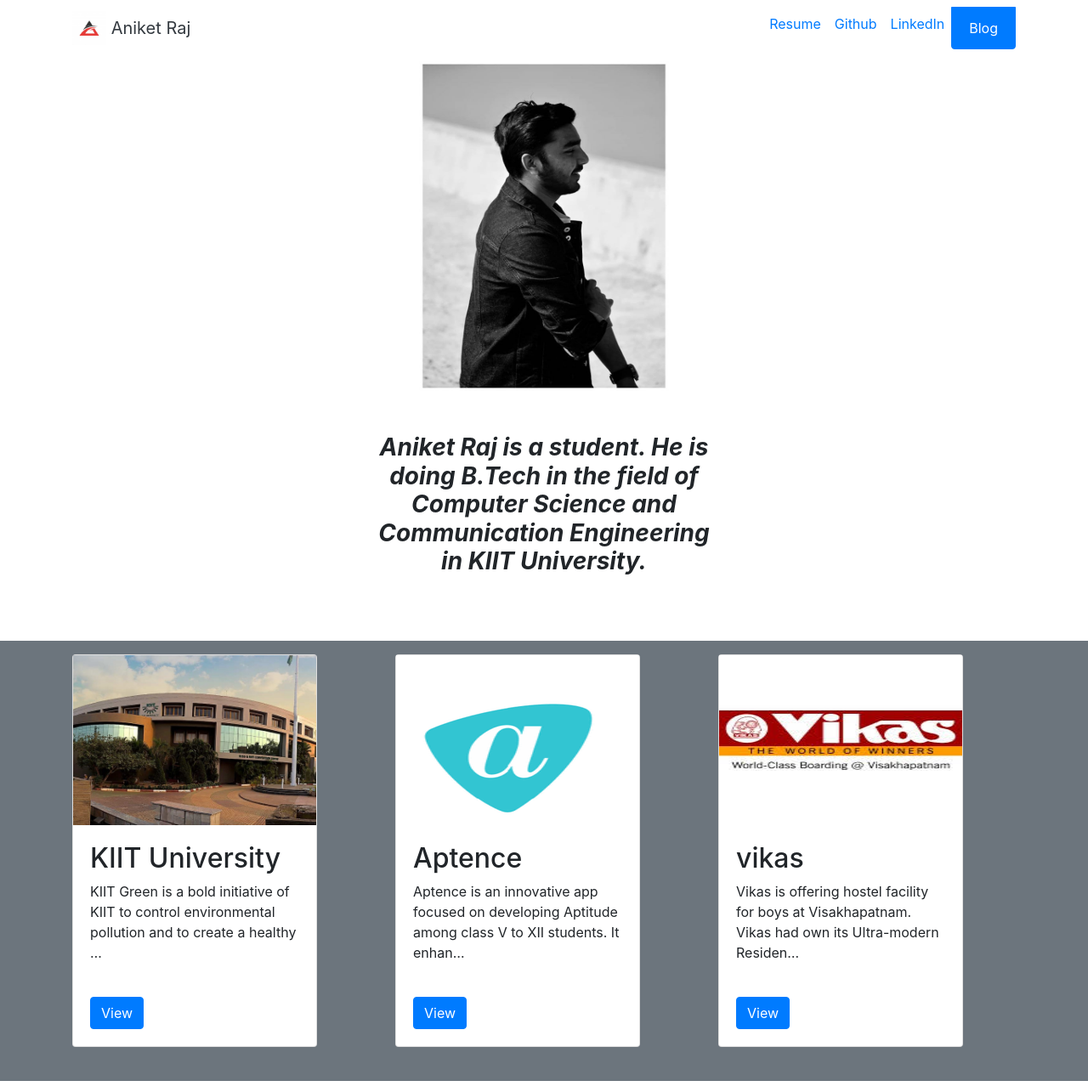
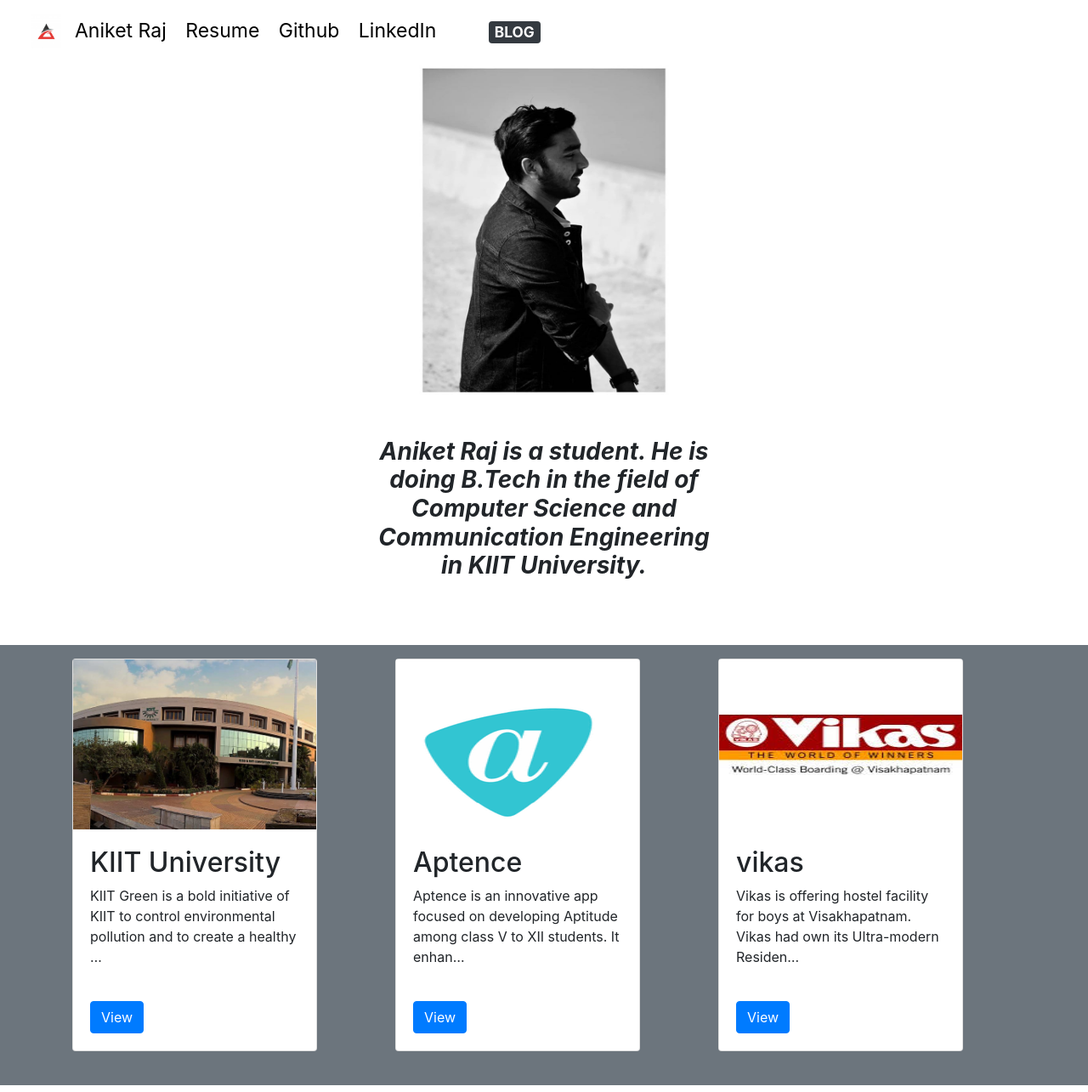
Before and after one commit to Aniket1317/Personal-Portfolio, a Django app: page / in a window 1280 px wide. Shown: the whole page at 85% size. Run offline with Django 3.2, Linux system fonts and the light colour scheme; data comes from the database, SQL or seed files in the repository; some libraries are stand-ins or nearby versions.

Commit message:
css change

```diff
--- a/portfolio_app/static/portfolio_app/custom.css
+++ b/portfolio_app/static/portfolio_app/custom.css
@@ -1,12 +1,38 @@
-@media (min-width: 992px){
+@media screen and (max-width: 500px){
 	#hometext {
 		font-size: 1.2rem;
 	}
 	#blogdetailtitle {
 		font-size: 5rem;
 	}
+	.navigation_bar{
+        padding: 17px;
+    }
 }
-
-.navbar-nav .nav-link:hover {
-	color:rgba(0,0,0,5); !important;
+.navigation_bar{
+    padding: 17px;
+    font-size: 23px;
+    background-color: #fff;
 }
+.navimg{
+    padding: 0px;
+    margin: 0px;
+    width: 35px;
+    float: left;
+    margin-left: 5px;
+}
+.navcon{
+    margin-top: 8px;
+    margin-left: 16px;
+    color:black;
+    text-decoration:none;
+}
+.navcont{
+    margin-top: 8px;
+    margin-left: 55px;
+    color:white;
+    text-decoration:none;
+}
+.nav_right{
+	text-align: right;
+}
--- a/portfolio_app/templates/portfolio_app/base.html
+++ b/portfolio_app/templates/portfolio_app/base.html
@@ -16,29 +16,27 @@
     <link rel="shortcut icon" type="image/png" href="{% static 'portfolio_app/logo.jpg' %}" sizes="16x16">
   </head>
   <body>
+  <div class="container-fluid">
   <header>
-  <nav class="navbar navbar-expand-lg">
-    <div class="container">
-    <a class="navbar-brand" href="{% url 'home' %}">
-      <img src="{% static 'portfolio_app/logo.jpg' %}" height="40" width="40">
-      <span class="navbar-toggler-icon text-dark">Aniket Raj</span>
+    <nav>
+    <div class="navigation_bar">
+    <a href="{% url 'home' %}">
+    <img src="{% static 'portfolio_app/logo.jpg' %}" class="navimg" height="40" width="40">
     </a>
-    <button class="navbar-toggler" type="button" data-toggle="collapse" data-target="#navbarSupportedContent" aria-controls="navbarSupportedContent" aria-expanded="false" aria-label="Toggle navigation"></button>
-    <div class="collapse navbar-collapse" id="navbarNavAltMarkup">
-    <div class="navbar-nav ml-auto">
-      <a class="nav-item nav-link" href="{% static 'portfolio_app/resume1.pdf' %}">Resume</a><br>
-      <a class="nav-item nav-link" href="https://github.com/Aniket1317" target="_blank">Github</a>
-      <a class="nav-item nav-link" href="https://linkedin.com/in/aniket-raj-51b05b183" target="_blank">LinkedIn</a>
-      <a class="list-group-item list-group-item-action active" href="{% url 'blog:blog_home' %}">Blog</a>
+    <a href="{% url 'home' %}" class="navcon">Aniket Raj</a>
+    <a href="{% static 'portfolio_app/resume1.pdf' %}" class="navcon">Resume</a>
+    <a href="https://github.com/Aniket1317" class="navcon" target="_blank">Github</a>
+    <a href="https://linkedin.com/in/aniket-raj-51b05b183" class="navcon" target="_blank">LinkedIn</a>
+    <a href="{% url 'blog:blog_home' %}" class="badge badge-dark navcont">BLOG</a>
     </div>
-    </div>
+    </nav>
+  </header>
   </div>
-  </nav>
-  </header>
 
-
-      {% block content %}
-      {% endblock %}
+      <div class='container-fluid'>
+         {% block content %}
+            {% endblock %}
+      </div>
     <!-- Optional JavaScript -->
     <!-- jQuery first, then Popper.js, then Bootstrap JS -->
     <script src="https://code.jquery.com/jquery-3.4.1.slim.min.js" integrity="sha384-J6qa4849blE2+poT4WnyKhv5vZF5SrPo0iEjwBvKU7imGFAV0wwj1yYfoRSJoZ+n" crossorigin="anonymous"></script>
```
